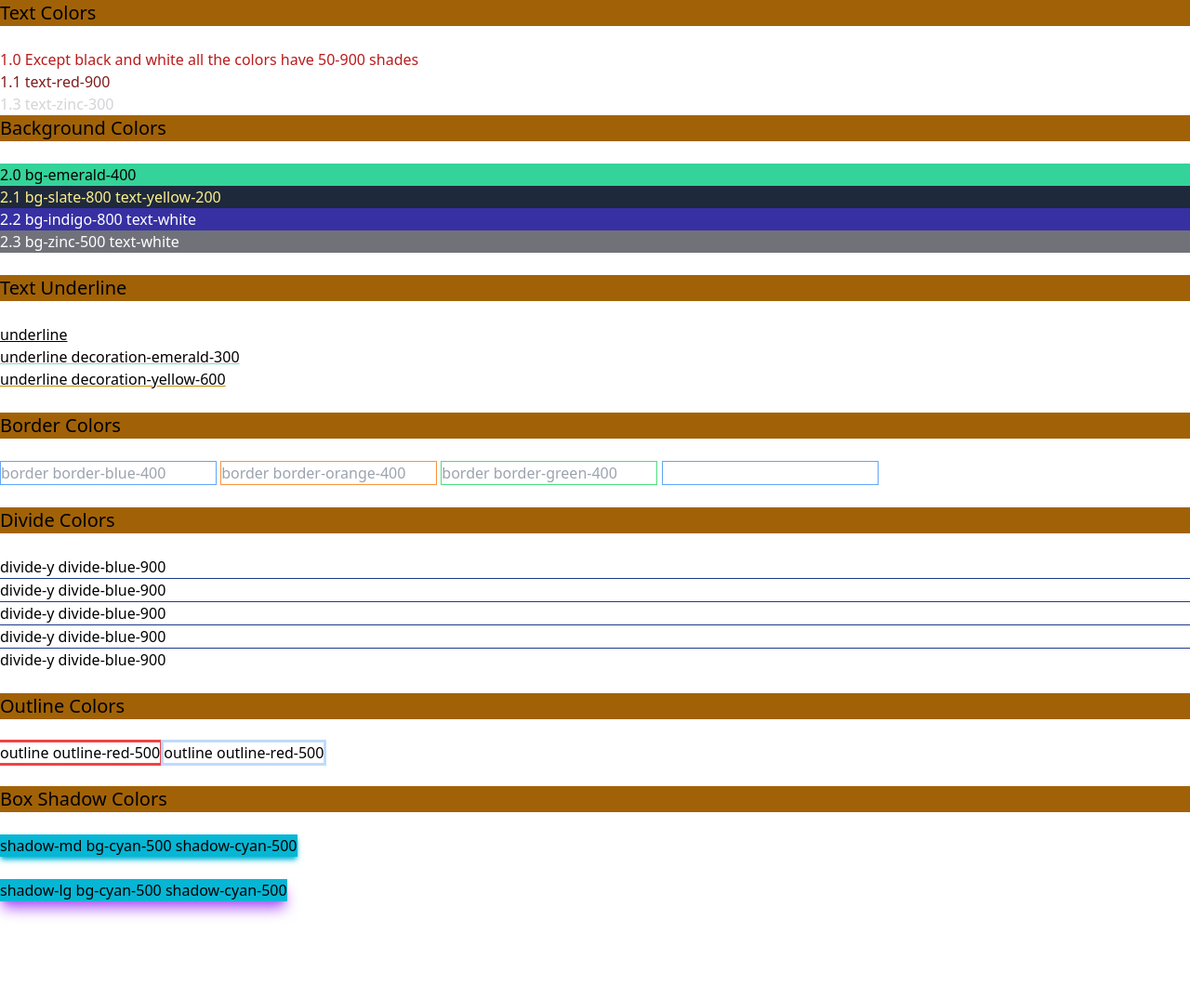
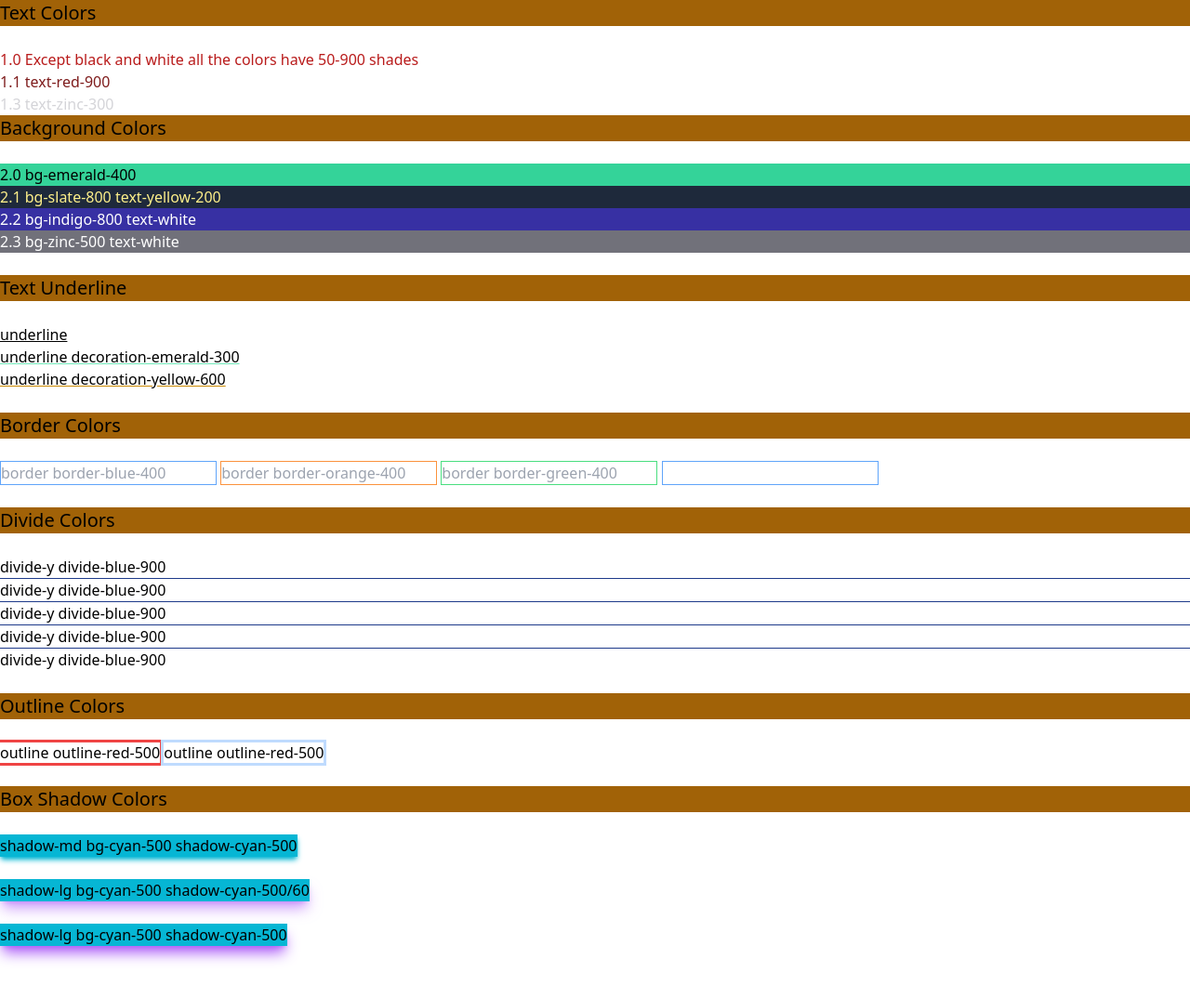
Before and after one commit to MrGultekin/tailwind2start, a plain HTML site: page tailwind-sandbox-starter/02-colors/index.html in a window 1280 px wide. Shown: the whole page at 93% size. Drawn offline with nearby package versions, Linux system fonts and the light colour scheme.

Commit message:
Box Shadow Colors

```diff
--- a/tailwind-sandbox-starter/02-colors/index.html
+++ b/tailwind-sandbox-starter/02-colors/index.html
@@ -68,6 +68,9 @@
 <button class="shadow-md bg-cyan-500 shadow-cyan-500">shadow-md bg-cyan-500 shadow-cyan-500</button>
 <br>
 <br>
+<button class="shadow-lg bg-cyan-500 shadow-purple-500/60">shadow-lg bg-cyan-500 shadow-cyan-500/60</button>
+<br>
+<br>
 <button class="shadow-lg bg-cyan-500 shadow-purple-500">shadow-lg bg-cyan-500 shadow-cyan-500</button>
 <br>
 <br>
```
